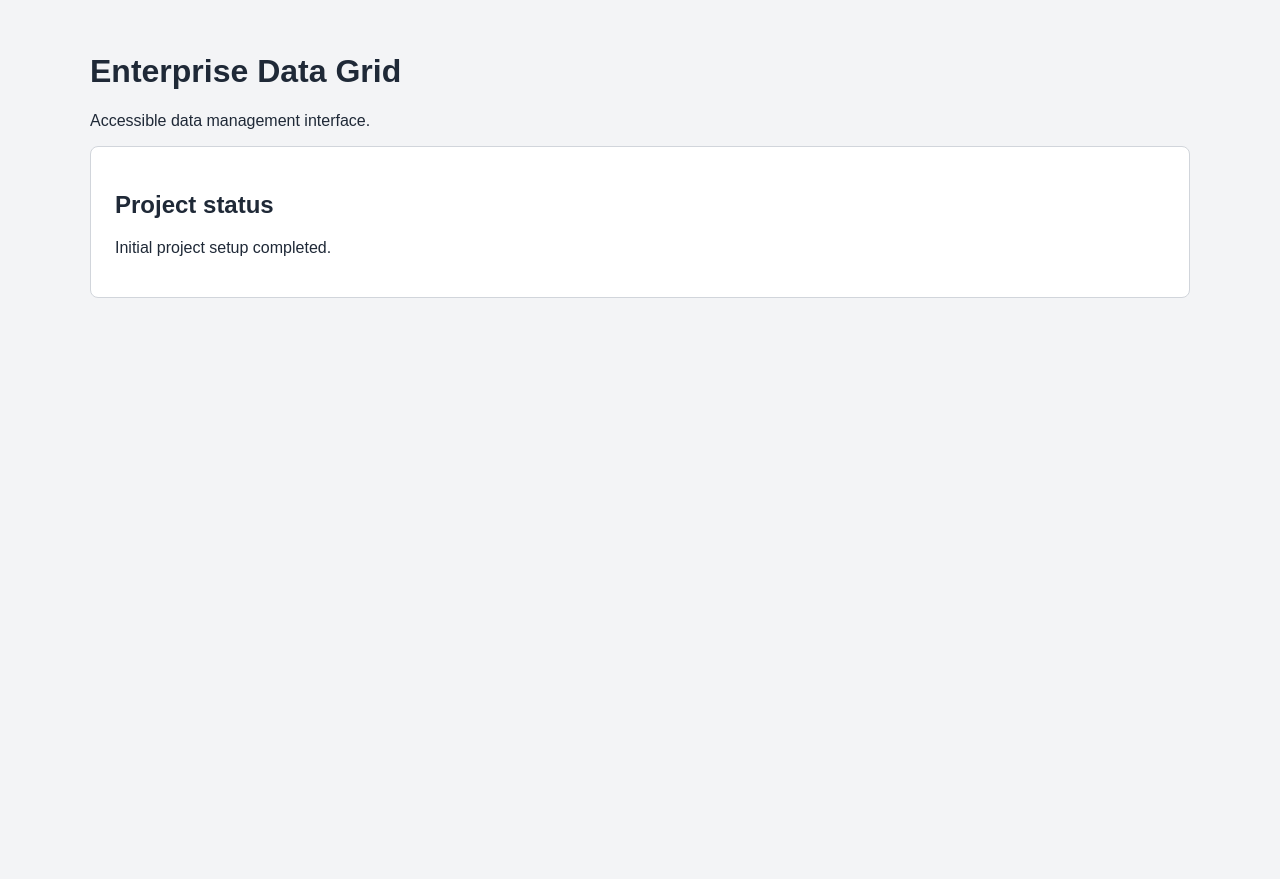
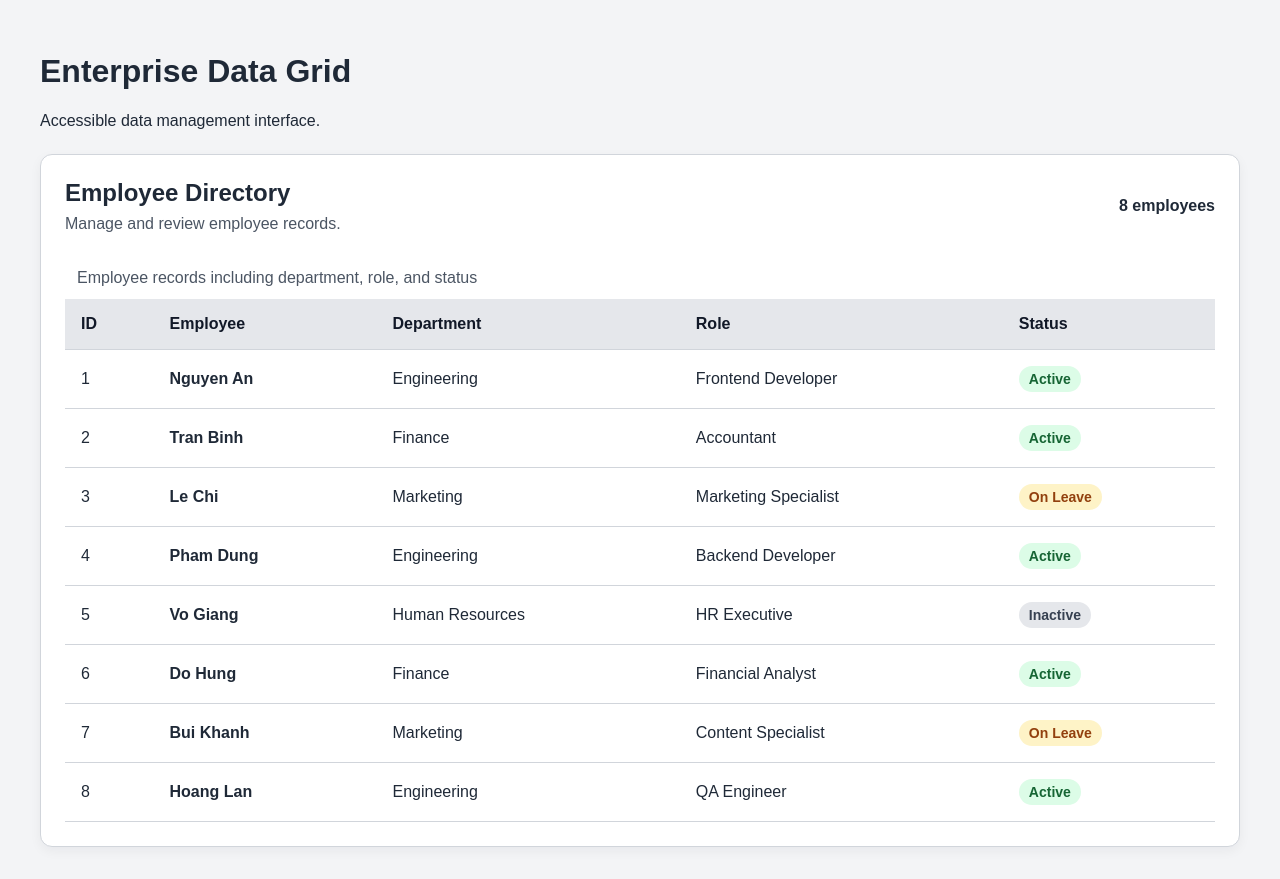
Before and after one commit to nguyenphandanghuy/HW1-Enterprise-Data-Grid, a website built with Vite: page index.html in a window 1280 px wide. Before the commit the page ends 800 px from the top, so only its background shows below. Built offline with nearby package versions, Linux system fonts and the light colour scheme.

Commit message:
feat(ui): build accessible employee data table

```diff
--- a/src/main.js
+++ b/src/main.js
@@ -1,10 +1,62 @@
+
 import "./style.css";
+
+const employees = [
+  { id: 1, name: "Nguyen An", department: "Engineering", role: "Frontend Developer", status: "Active" },
+  { id: 2, name: "Tran Binh", department: "Finance", role: "Accountant", status: "Active" },
+  { id: 3, name: "Le Chi", department: "Marketing", role: "Marketing Specialist", status: "On Leave" },
+  { id: 4, name: "Pham Dung", department: "Engineering", role: "Backend Developer", status: "Active" },
+  { id: 5, name: "Vo Giang", department: "Human Resources", role: "HR Executive", status: "Inactive" },
+  { id: 6, name: "Do Hung", department: "Finance", role: "Financial Analyst", status: "Active" },
+  { id: 7, name: "Bui Khanh", department: "Marketing", role: "Content Specialist", status: "On Leave" },
+  { id: 8, name: "Hoang Lan", department: "Engineering", role: "QA Engineer", status: "Active" }
+];
 
 const app = document.querySelector("#app");
 
 app.innerHTML = `
-  <section aria-labelledby="status-heading">
-    <h2 id="status-heading">Project status</h2>
-    <p>Initial project setup completed.</p>
+  <section class="data-grid-section" aria-labelledby="grid-heading">
+    <div class="grid-header">
+      <div>
+        <h2 id="grid-heading">Employee Directory</h2>
+        <p>Manage and review employee records.</p>
+      </div>
+      <span id="record-count" aria-live="polite"></span>
+    </div>
+
+    <div class="table-wrapper">
+      <table>
+        <caption>Employee records including department, role, and status</caption>
+        <thead>
+          <tr>
+            <th scope="col">ID</th>
+            <th scope="col">Employee</th>
+            <th scope="col">Department</th>
+            <th scope="col">Role</th>
+            <th scope="col">Status</th>
+          </tr>
+        </thead>
+        <tbody id="employee-rows"></tbody>
+      </table>
+    </div>
   </section>
 `;
+
+const tbody = document.querySelector("#employee-rows");
+const recordCount = document.querySelector("#record-count");
+
+tbody.innerHTML = employees.map(employee => `
+  <tr>
+    <td>${employee.id}</td>
+    <th scope="row">${employee.name}</th>
+    <td>${employee.department}</td>
+    <td>${employee.role}</td>
+    <td>
+      <span class="status status-${employee.status.toLowerCase().replaceAll(" ", "-")}">
+        ${employee.status}
+      </span>
+    </td>
+  </tr>
+`).join("");
+
+recordCount.textContent = `${employees.length} employees`;
--- a/src/style.css
+++ b/src/style.css
@@ -17,7 +17,7 @@ body {
 }
 
 main {
-  max-width: 1100px;
+  max-width: 1200px;
   margin: 0 auto;
 }
 
@@ -25,19 +25,116 @@ main {
   position: absolute;
   top: -100px;
   left: 16px;
+  z-index: 10;
   padding: 12px;
   background: #ffffff;
   color: #111827;
-  z-index: 10;
 }
 
 .skip-link:focus {
   top: 16px;
 }
 
-#app {
+.data-grid-section {
+  margin-top: 24px;
   padding: 24px;
   background: #ffffff;
   border: 1px solid #d1d5db;
-  border-radius: 8px;
+  border-radius: 12px;
+  box-shadow: 0 4px 12px rgb(15 23 42 / 5%);
 }
+
+.grid-header {
+  display: flex;
+  align-items: center;
+  justify-content: space-between;
+  gap: 16px;
+  margin-bottom: 24px;
+}
+
+.grid-header h2 {
+  margin: 0 0 8px;
+}
+
+.grid-header p {
+  margin: 0;
+  color: #4b5563;
+}
+
+#record-count {
+  font-weight: 700;
+}
+
+.table-wrapper {
+  overflow-x: auto;
+}
+
+table {
+  width: 100%;
+  border-collapse: collapse;
+  text-align: left;
+}
+
+caption {
+  padding: 12px;
+  text-align: left;
+  color: #4b5563;
+}
+
+th,
+td {
+  padding: 16px;
+  border-bottom: 1px solid #d1d5db;
+}
+
+thead th {
+  background: #e5e7eb;
+  color: #111827;
+}
+
+tbody tr:hover {
+  background: #f9fafb;
+}
+
+.status {
+  display: inline-block;
+  padding: 5px 10px;
+  border-radius: 999px;
+  font-size: 0.875rem;
+  font-weight: 700;
+}
+
+.status-active {
+  background: #dcfce7;
+  color: #166534;
+}
+
+.status-on-leave {
+  background: #fef3c7;
+  color: #92400e;
+}
+
+.status-inactive {
+  background: #e5e7eb;
+  color: #374151;
+}
+
+:focus-visible {
+  outline: 3px solid #1d4ed8;
+  outline-offset: 3px;
+}
+
+@media (max-width: 700px) {
+  body {
+    padding: 16px;
+  }
+
+  .data-grid-section {
+    padding: 12px;
+  }
+
+  th,
+  td {
+    padding: 10px;
+  }
+}
```
